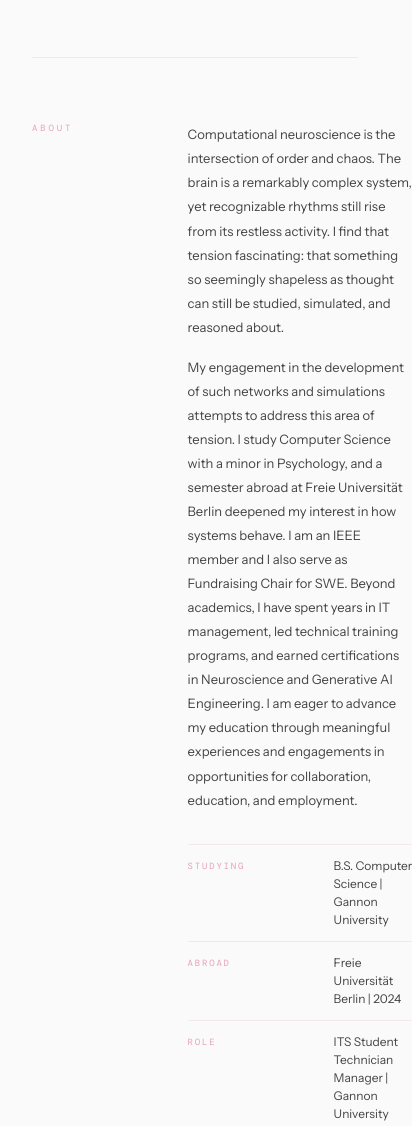
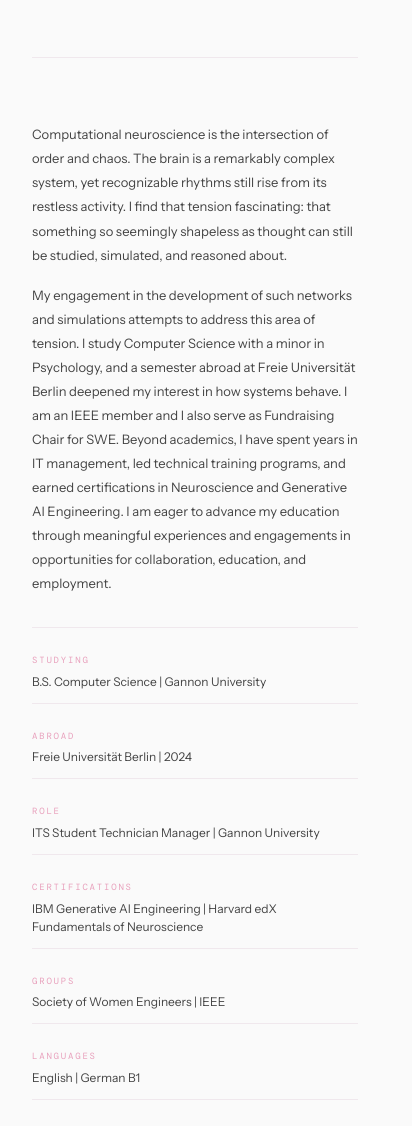
Before and after one commit to ruedaniels/ruedaniels.github.io, a plain HTML site: page index.html in a window 390 px wide. Shown: the part 1940-3066 px from the top of the page, 412 px wide, since content can reach past the window. Drawn offline with nearby package versions, Linux system fonts and the light colour scheme; a web font is replaced by a local one.

Commit message:
Fix mobile layout for about and contact sections

```diff
--- a/style.css
+++ b/style.css
@@ -174,3 +174,25 @@ footer { padding: 2rem 0 2.5rem; display: flex; align-items: center; justify-con
 #projects        { animation: fadeUp 0.6s 0.1s ease both; }
 .about-section   { animation: fadeUp 0.6s 0.15s ease both; }
 .contact-section { animation: fadeUp 0.6s 0.2s ease both; }
+
+/* ── MOBILE ── */
+@media (max-width: 520px) {
+  .two-col {
+    grid-template-columns: 1fr;
+    gap: 0;
+  }
+  .about-meta-item {
+    grid-template-columns: 1fr;
+    gap: 4px 0;
+  }
+  .meta-label {
+    padding-top: 0.75rem;
+  }
+  .about-section .two-col > *:first-child,
+  .contact-section .two-col > *:first-child {
+    display: none;
+  }
+  .about-body {
+    grid-column: 1;
+  }
+}
```
